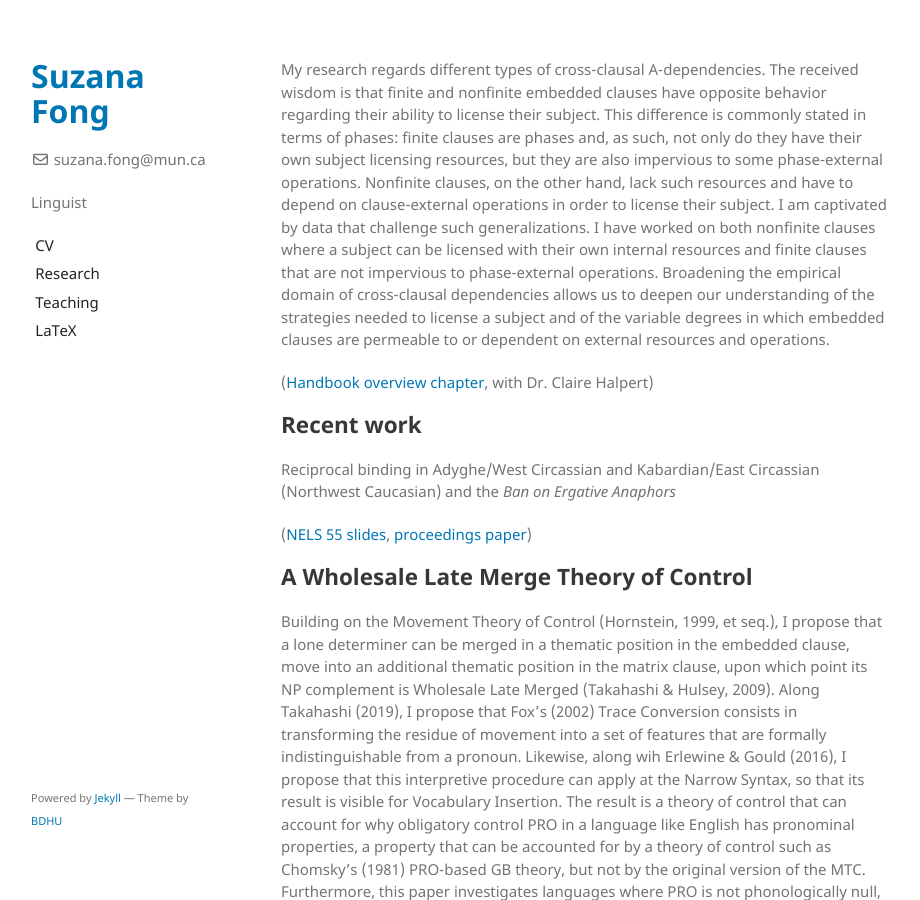
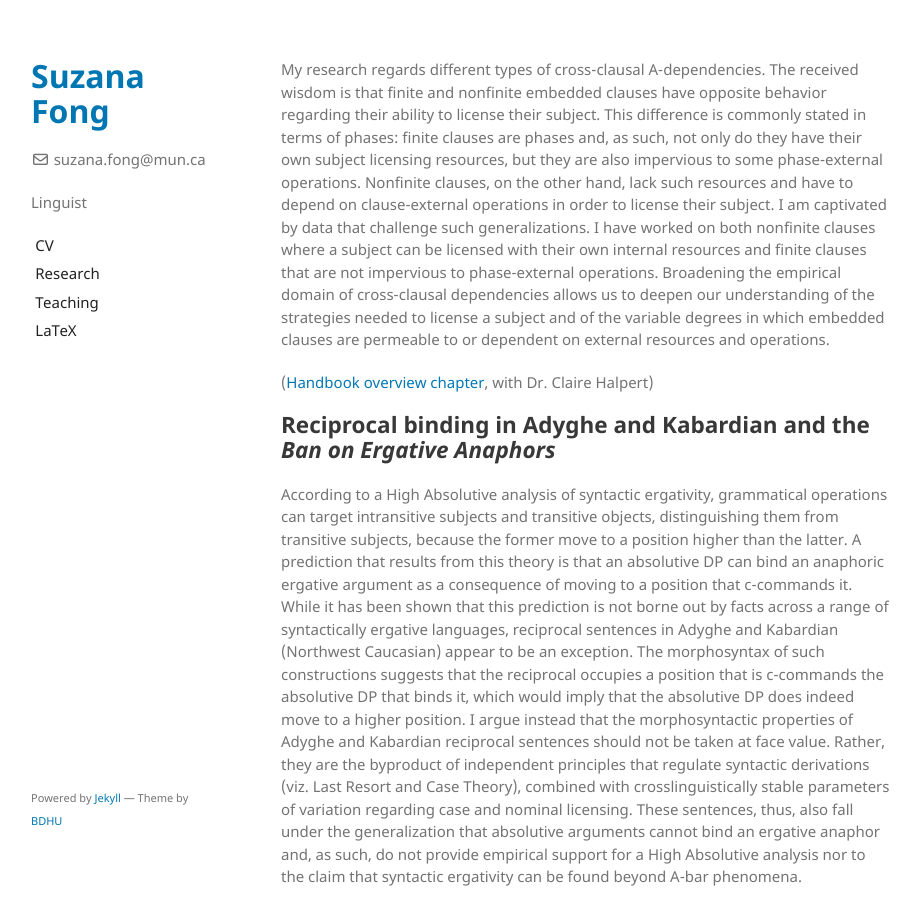
Before and after one commit to sznfng/sznfng.github.io, a Jekyll site: the page built from research.md, in a window 1280 px wide and 900 px high. Shown: the whole window, without its empty margins (179-1099 px from the left). Built offline with Jekyll 4.4.1, drawn with Linux system fonts in a browser that asks for light colours.

Commit message:
Update research.md

```diff
--- a/research.md
+++ b/research.md
@@ -7,9 +7,9 @@ My research regards different types of cross-clausal A-dependencies. The receive
 
 ([Handbook overview chapter](https://lingbuzz.net/lingbuzz/007303), with Dr. Claire Halpert)
 
-## Recent work
+## Reciprocal binding in Adyghe and Kabardian and the _Ban on Ergative Anaphors_
 
-Reciprocal binding in Adyghe/West Circassian and Kabardian/East Circassian (Northwest Caucasian) and the _Ban on Ergative Anaphors_
+According to a High Absolutive analysis of syntactic ergativity, grammatical operations can target intransitive subjects and transitive objects, distinguishing them from transitive subjects, because the former move to a position higher than the latter. A prediction that results from this theory is that an absolutive DP can bind an anaphoric ergative argument as a consequence of moving to a position that c-commands it. While it has been shown that this prediction is not borne out by facts across a range of syntactically ergative languages, reciprocal sentences in Adyghe and Kabardian (Northwest Caucasian) appear to be an exception. The morphosyntax of such constructions suggests that the reciprocal occupies a position that is c-commands the absolutive DP that binds it, which would imply that the absolutive DP does indeed move to a higher position. I argue instead that the morphosyntactic properties of Adyghe and Kabardian reciprocal sentences should not be taken at face value. Rather, they are the byproduct of independent principles that regulate syntactic derivations (viz. Last Resort and Case Theory), combined with crosslinguistically stable parameters of variation regarding case and nominal licensing. These sentences, thus, also fall under the generalization that absolutive arguments cannot bind an ergative anaphor and, as such, do not provide empirical support for a High Absolutive analysis nor to the claim that syntactic ergativity can be found beyond A-bar phenomena.
 
 ([NELS 55 slides](files/NELS_2024_slides.pdf), [proceedings paper](files/NELS_55_proceedings_paper_Fong.pdf))
 
```
